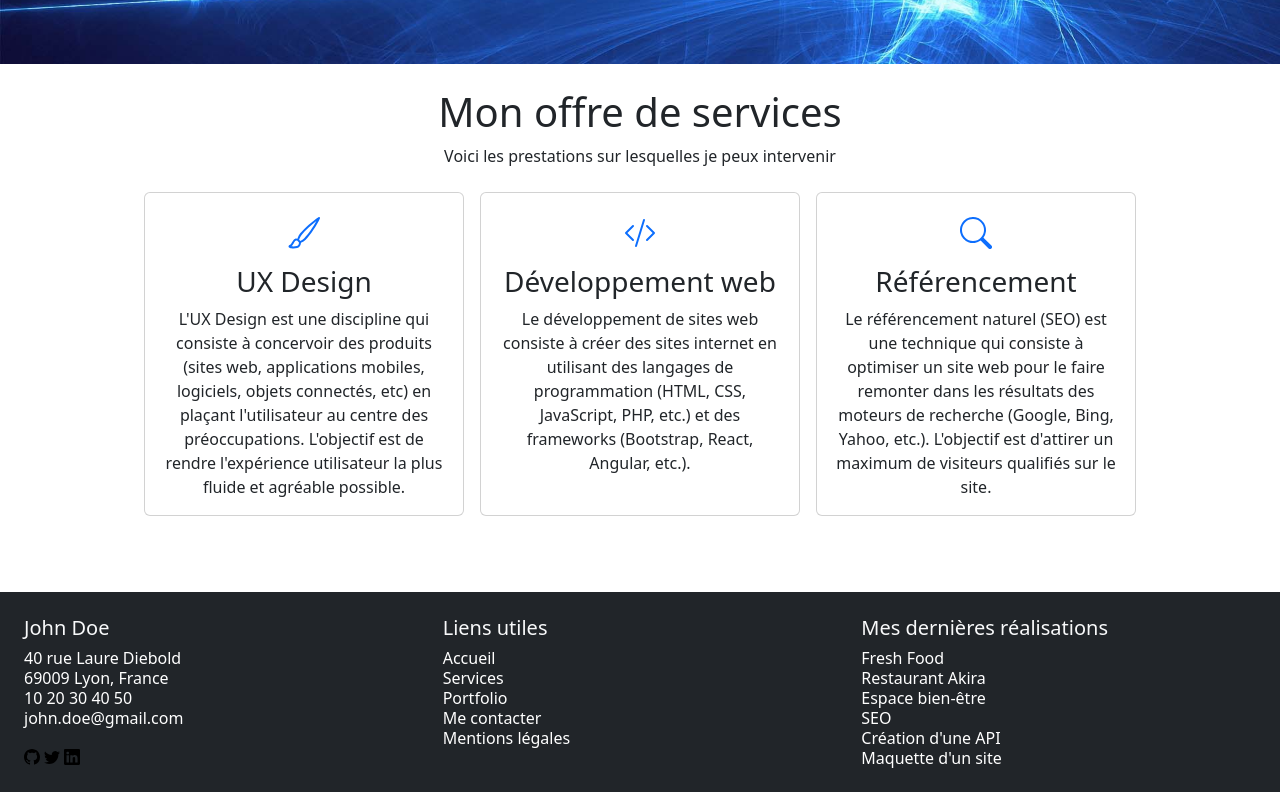
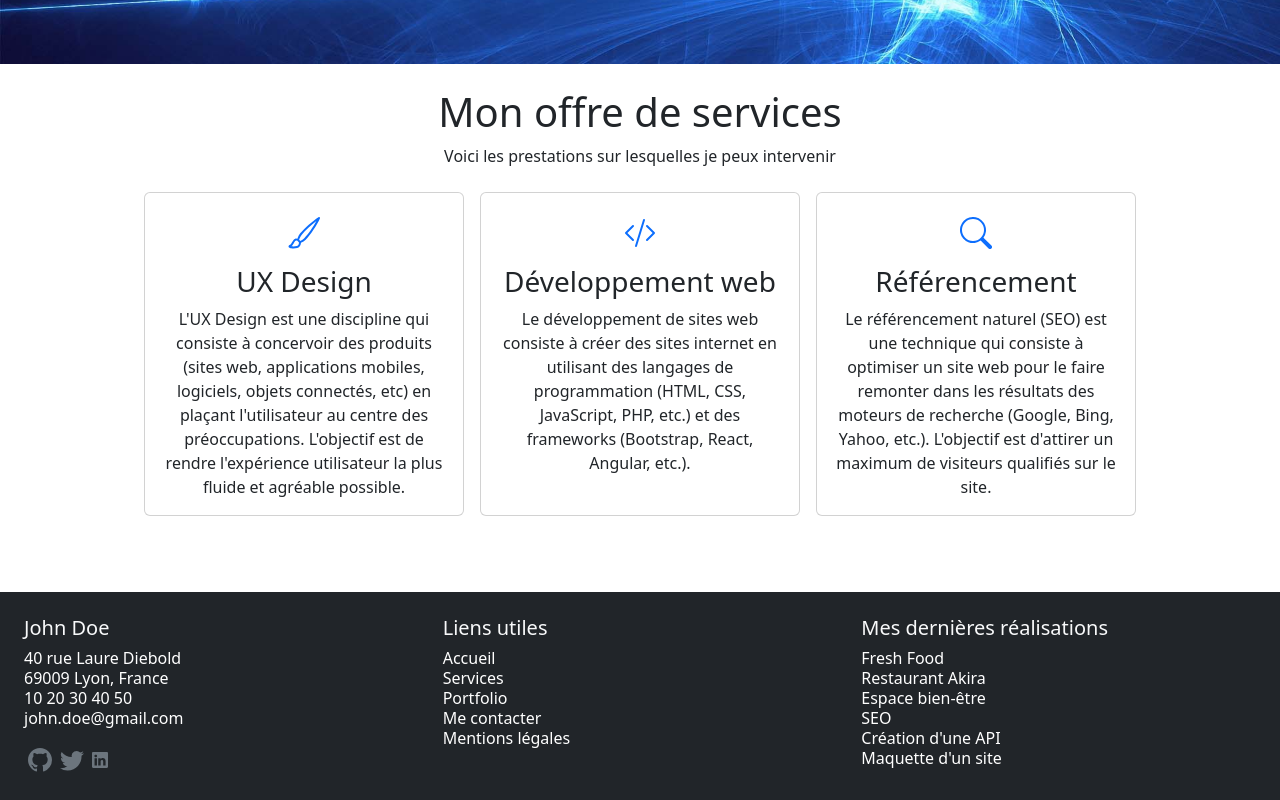
Before and after one commit to Manoon89/portfolio-react-john-doe, a React (Vite) app: page /services in a window 1280 px wide. Shown: the part 192-992 px from the top of the page. Built offline with nearby package versions, Linux system fonts and the light colour scheme.

Commit message:
Change footer icons

```diff
--- a/src/components/footer/footer.jsx
+++ b/src/components/footer/footer.jsx
@@ -9,9 +9,21 @@
                 <section className="col-md-4">
                     <h3 className="fs-5 fw-normal">John Doe</h3>
                     <Address/>
-                    <a href="#"><img className="bg-dark me-1" src={props.imgGitHub} alt="icone Github"/></a>
-                    <a href="#"><img className="bg-dark me-1" src={props.imgX} alt="icone X"/></a>
-                    <a href="#"><img className="bg-dark me-1" src={props.imgLinkedin} alt="icone Linkedin"/></a>
+                    <svg
+                        xmlns="http://www.w3.org/2000/svg" width="24" height="24" fill="currentColor"
+                        class="bi bi-github text-secondary m-1" viewBox="0 0 16 16">
+                        <path d="M8 0C3.58 0 0 3.58 0 8c0 3.54 2.29 6.53 5.47 7.59.4.07.55-.17.55-.38 0-.19-.01-.82-.01-1.49-2.01.37-2.53-.49-2.69-.94-.09-.23-.48-.94-.82-1.13-.28-.15-.68-.52-.01-.53.63-.01 1.08.58 1.23.82.72 1.21 1.87.87 2.33.66.07-.52.28-.87.51-1.07-1.78-.2-3.64-.89-3.64-3.95 0-.87.31-1.59.82-2.15-.08-.2-.36-1.02.08-2.12 0 0 .67-.21 2.2.82.64-.18 1.32-.27 2-.27s1.36.09 2 .27c1.53-1.04 2.2-.82 2.2-.82.44 1.1.16 1.92.08 2.12.51.56.82 1.27.82 2.15 0 3.07-1.87 3.75-3.65 3.95.29.25.54.73.54 1.48 0 1.07-.01 1.93-.01 2.2 0 .21.15.46.55.38A8.01 8.01 0 0 0 16 8c0-4.42-3.58-8-8-8"/>
+                    </svg>
+                    <svg
+                        xmlns="http://www.w3.org/2000/svg" width="24" height="24" fill="currentColor"
+                        className="bi bi-twitter text-secondary m-1" viewBox="0 0 16 16">
+                        <path d="M5.026 15c6.038 0 9.341-5.003 9.341-9.334q.002-.211-.006-.422A6.7 6.7 0 0 0 16 3.542a6.7 6.7 0 0 1-1.889.518 3.3 3.3 0 0 0 1.447-1.817 6.5 6.5 0 0 1-2.087.793A3.286 3.286 0 0 0 7.875 6.03a9.32 9.32 0 0 1-6.767-3.429 3.29 3.29 0 0 0 1.018 4.382A3.3 3.3 0 0 1 .64 6.575v.045a3.29 3.29 0 0 0 2.632 3.218 3.2 3.2 0 0 1-.865.115 3 3 0 0 1-.614-.057 3.28 3.28 0 0 0 3.067 2.277A6.6 6.6 0 0 1 .78 13.58a6 6 0 0 1-.78-.045A9.34 9.34 0 0 0 5.026 15"/>
+                    </svg>
+                    <svg
+                        xmlns="http://www.w3.org/2000/svg" width="16" height="16" fill="currentColor"
+                        class="bi bi-linkedin text-secondary m-1" viewBox="0 0 16 16">
+                        <path d="M0 1.146C0 .513.526 0 1.175 0h13.65C15.474 0 16 .513 16 1.146v13.708c0 .633-.526 1.146-1.175 1.146H1.175C.526 16 0 15.487 0 14.854zm4.943 12.248V6.169H2.542v7.225zm-1.2-8.212c.837 0 1.358-.554 1.358-1.248-.015-.709-.52-1.248-1.342-1.248S2.4 3.226 2.4 3.934c0 .694.521 1.248 1.327 1.248zm4.908 8.212V9.359c0-.216.016-.432.08-.586.173-.431.568-.878 1.232-.878.869 0 1.216.662 1.216 1.634v3.865h2.401V9.25c0-2.22-1.184-3.252-2.764-3.252-1.274 0-1.845.7-2.165 1.193v.025h-.016l.016-.025V6.169h-2.4c.03.678 0 7.225 0 7.225z"/>
+                    </svg>
                 </section>
                 <section className="col-md-4">
                     <h3 className="fs-5 fw-normal">Liens utiles</h3>
--- a/src/pages/contact.jsx
+++ b/src/pages/contact.jsx
@@ -2,9 +2,6 @@
 import Form from '../components/contact/form' ;
 import Header from "../components/header/header" ;
 import Footer from "../components/footer/footer" ;
-import imgGit from "../assets/icons/github.svg" ;
-import imgTwitter from "../assets/icons/twitter.svg" ;
-import imgLink from "../assets/icons/linkedin.svg" ;
 import iconMap from "../assets/icons/map.svg";
 import iconGeo from "../assets/icons/geo-alt.svg";
 import iconPhone from "../assets/icons/phone.svg";
@@ -35,7 +32,7 @@
                     </div>
                 </div>
             </main>
-            <Footer imgGitHub={imgGit} imgX={imgTwitter} imgLinkedin={imgLink}/>
+            <Footer />
         </div>
     );
 }
--- a/src/pages/index.jsx
+++ b/src/pages/index.jsx
@@ -1,9 +1,6 @@
 import Header from "../components/header/header" ;
 import "../assets/css/home.css" ;
 import Footer from "../components/footer/footer" ;
-import imgGit from "../assets/icons/github.svg" ;
-import imgTwitter from "../assets/icons/twitter.svg" ;
-import imgLink from "../assets/icons/linkedin.svg" ;
 import imgJohn from "../assets/images/john-doe-about.jpg" ;
 
 export default function Home () {
@@ -56,7 +53,7 @@
                     </section>
                 </div>
             </main>
-            <Footer imgGitHub={imgGit} imgX={imgTwitter} imgLinkedin={imgLink}/>
+            <Footer />
         </body>
     );
 }
--- a/src/pages/mentions.jsx
+++ b/src/pages/mentions.jsx
@@ -1,8 +1,5 @@
 import Header from "../components/header/header" ;
 import Footer from "../components/footer/footer" ;
-import imgGit from "../assets/icons/github.svg" ;
-import imgTwitter from "../assets/icons/twitter.svg" ;
-import imgLink from "../assets/icons/linkedin.svg" ;
 import Address from '../components/sglobals/address' ;
 import iconMap from "../assets/icons/map.svg";
 import iconGeo from "../assets/icons/geo-alt.svg";
@@ -78,7 +75,7 @@
 
             </main>
 
-            <Footer imgGitHub={imgGit} imgX={imgTwitter} imgLinkedin={imgLink}/>
+            <Footer />
         </div>
     );
 }
--- a/src/pages/portfolio.jsx
+++ b/src/pages/portfolio.jsx
@@ -7,9 +7,6 @@
 import coderImg from "../assets/images/portfolio/coder.jpg"
 import screensImg from "../assets/images/portfolio/screens.jpg"
 import bannerImg from "../assets/images/banner.jpg"
-import imgGit from "../assets/icons/github.svg" ;
-import imgTwitter from "../assets/icons/twitter.svg" ;
-import imgLink from "../assets/icons/linkedin.svg" ;
 import Footer from "../components/footer/footer" ;
 
 export default function MyAchievments () {
@@ -33,7 +30,7 @@
                     title="Maquette d'un site web" description="Création du prototype d'un site" tools="Réalisé avec FIGMA"/>
                 </div>
             </main>
-            <Footer imgGitHub={imgGit} imgX={imgTwitter} imgLinkedin={imgLink}/>
+            <Footer />
         </div>
     );
 }
--- a/src/pages/services.jsx
+++ b/src/pages/services.jsx
@@ -2,12 +2,6 @@
 import Header from "../components/header/header" ;
 import Footer from "../components/footer/footer" ;
 import bannerImg from "../assets/images/banner.jpg"
-import imgGit from "../assets/icons/github.svg" ;
-import imgTwitter from "../assets/icons/twitter.svg" ;
-import imgLink from "../assets/icons/linkedin.svg" ;
-import iconBrush from "../assets/icons/brush.svg" ;
-import iconCode from "../assets/icons/code-slash.svg" ;
-import iconSearch from "../assets/icons/search.svg" ;
 
 export default function MyServices () {
 
@@ -63,7 +57,7 @@
                 </div>
             </main>
 
-            <Footer imgGitHub={imgGit} imgX={imgTwitter} imgLinkedin={imgLink}/>
+            <Footer />
         </div>
     );
 }
```
